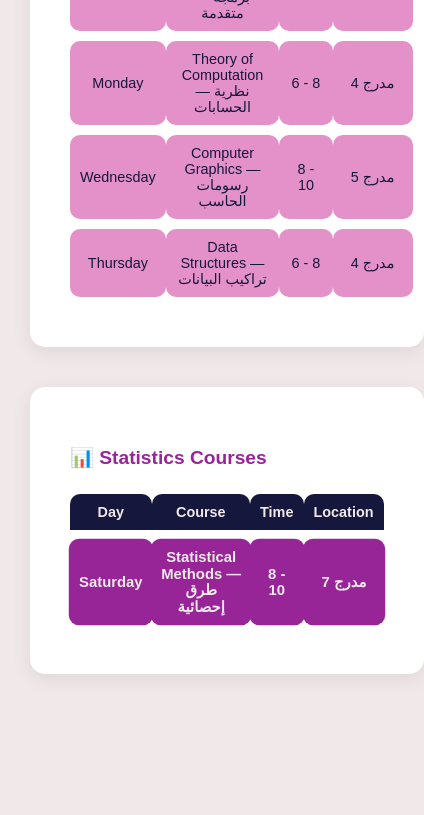
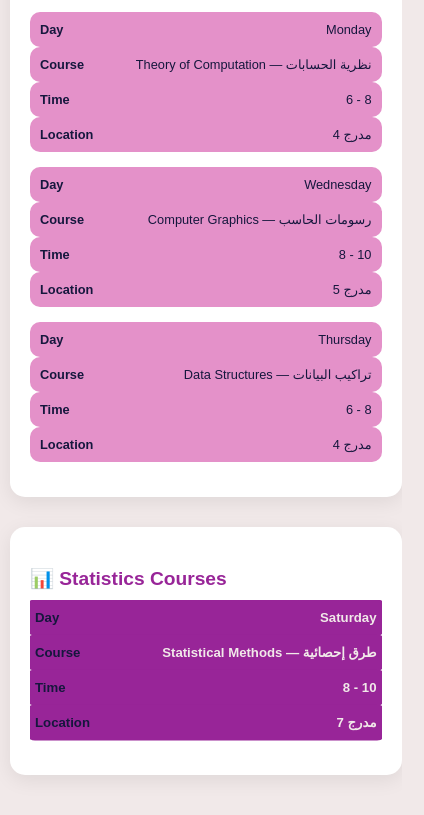
Before and after one commit to HannahElsayed/TImeTable, a plain HTML site: page index.html in a window 390 px wide. Shown: the part 446-1261 px from the top of the page, 424 px wide, since content can reach past the window. Before the commit the page ends 1190 px from the top, so only its background shows below. Drawn offline with Linux system fonts and the light colour scheme.

Commit message:
Update index.html

```diff
--- a/index.html
+++ b/index.html
@@ -5,48 +5,69 @@
 <meta name="viewport" content="width=device-width, initial-scale=1.0">
 <title>Professional Timetable</title>
 <style>
+/* ------------------- Base Styles ------------------- */
 body {
   font-family: 'Kosugi Maru', sans-serif;
   background-color: #F1E9E9;
   margin: 0;
-  padding: 30px;
+  padding: 20px;
   color: #15173D;
 }
+
 h2 {
   text-align: center;
-  font-size: 2.5rem;
-  margin-bottom: 30px;
+  font-size: 2rem;
+  margin-bottom: 20px;
   color: #15173D;
 }
+
+/* ------------------- Department Card ------------------- */
 .department {
   width: 800px;
   max-width: 95%;
-  margin: 0 auto 40px;
-  padding: 40px;
+  margin: 0 auto 30px;
+  padding: 20px;
   background-color: #fff;
   border-radius: 15px;
   box-shadow: 0 5px 20px rgba(0,0,0,0.08);
+  transition: transform 0.3s ease;
 }
+
+.department:hover {
+  transform: translateY(-3px);
+}
+
 .department h3 {
-  font-size: 1.6rem;
+  font-size: 1.4rem;
   color: #982598;
   margin-bottom: 15px;
 }
+
+/* ------------------- Table Styles ------------------- */
+.table-wrapper {
+  overflow-x: auto;
+}
+
 table {
   width: 100%;
   border-collapse: separate;
-  border-spacing: 0 10px;
+  border-spacing: 0 8px;
+  min-width: 500px; /* ensures horizontal scroll if needed */
 }
+
 th, td {
-  padding: 15px;
+  padding: 12px 10px;
   text-align: center;
+  white-space: nowrap; /* prevents wrapping */
 }
+
 th {
   background-color: #15173D;
   color: #F1E9E9;
-  font-size: 1.1rem;
+  font-size: 1rem;
   border-radius: 10px 10px 0 0;
 }
+
 td {
   background-color: #E491C9;
   border-radius: 10px;
@@ -54,28 +75,67 @@ td {
   font-weight: 500;
   transition: all 0.3s ease;
 }
+
 tr:hover td {
   background-color: #982598;
   color: #F1E9E9;
   transform: scale(1.02);
   cursor: pointer;
 }
+
 .today td {
   background-color: #982598 !important;
   color: #F1E9E9 !important;
   font-weight: bold;
   transform: scale(1.03);
 }
+
+/* ------------------- Mobile Adjustments ------------------- */
 @media (max-width: 600px) {
-  th, td {
+  body {
     padding: 10px;
-    font-size: 0.9rem;
   }
   h2 {
-    font-size: 2rem;
+    font-size: 1.6rem;
+    margin-bottom: 15px;
   }
   .department h3 {
     font-size: 1.2rem;
+    margin-bottom: 10px;
+  }
+  th, td {
+    padding: 8px 6px;
+    font-size: 0.8rem;
+  }
+  table {
+    min-width: 100%; /* table scrolls if too wide */
+  }
+}
+
+/* ------------------- Extra Small Screens (<400px) ------------------- */
+@media (max-width: 400px) {
+  table, thead, tbody, th, td, tr {
+    display: block;
+  }
+  thead tr {
+    display: none;
+  }
+  tr {
+    margin-bottom: 15px;
+  }
+  td {
+    background-color: #E491C9;
+    border-radius: 10px;
+    display: flex;
+    justify-content: space-between;
+    padding: 10px;
+  }
+  td::before {
+    content: attr(data-label);
+    font-weight: bold;
+    color: #15173D;
+    flex: 1;
+    text-align: left;
   }
 }
 </style>
@@ -84,8 +144,10 @@ tr:hover td {
 
 <h2>📅 My Professional Timetable</h2>
 
+<!-- Computer Courses -->
 <div class="department" id="cs">
   <h3>🖥️ Computer Courses</h3>
+  <div class="table-wrapper">
     <table>
       <thead>
         <tr>
@@ -96,17 +158,45 @@ tr:hover td {
         </tr>
       </thead>
       <tbody>
-      <tr data-day="Saturday"><td>Saturday</td><td>System Programming — برمجة نظم</td><td>3 - 5</td><td>مدرج 5</td></tr>
-      <tr data-day="Sunday"><td>Sunday</td><td>Advanced Programming — برمجة متقدمة</td><td>6 - 8</td><td>مدرج 5</td></tr>
-      <tr data-day="Monday"><td>Monday</td><td>Theory of Computation — نظرية الحسابات</td><td>6 - 8</td><td>مدرج 4</td></tr>
-      <tr data-day="Wednesday"><td>Wednesday</td><td>Computer Graphics — رسومات الحاسب</td><td>8 - 10</td><td>مدرج 5</td></tr>
-      <tr data-day="Thursday"><td>Thursday</td><td>Data Structures — تراكيب البيانات</td><td>6 - 8</td><td>مدرج 4</td></tr>
+        <tr data-day="Saturday">
+          <td data-label="Day">Saturday</td>
+          <td data-label="Course">System Programming — برمجة نظم</td>
+          <td data-label="Time">3 - 5</td>
+          <td data-label="Location">مدرج 5</td>
+        </tr>
+        <tr data-day="Sunday">
+          <td data-label="Day">Sunday</td>
+          <td data-label="Course">Advanced Programming — برمجة متقدمة</td>
+          <td data-label="Time">6 - 8</td>
+          <td data-label="Location">مدرج 5</td>
+        </tr>
+        <tr data-day="Monday">
+          <td data-label="Day">Monday</td>
+          <td data-label="Course">Theory of Computation — نظرية الحسابات</td>
+          <td data-label="Time">6 - 8</td>
+          <td data-label="Location">مدرج 4</td>
+        </tr>
+        <tr data-day="Wednesday">
+          <td data-label="Day">Wednesday</td>
+          <td data-label="Course">Computer Graphics — رسومات الحاسب</td>
+          <td data-label="Time">8 - 10</td>
+          <td data-label="Location">مدرج 5</td>
+        </tr>
+        <tr data-day="Thursday">
+          <td data-label="Day">Thursday</td>
+          <td data-label="Course">Data Structures — تراكيب البيانات</td>
+          <td data-label="Time">6 - 8</td>
+          <td data-label="Location">مدرج 4</td>
+        </tr>
       </tbody>
     </table>
   </div>
+</div>
 
+<!-- Statistics Courses -->
 <div class="department" id="stats">
   <h3>📊 Statistics Courses</h3>
+  <div class="table-wrapper">
     <table>
       <thead>
         <tr>
@@ -117,14 +207,22 @@ tr:hover td {
         </tr>
       </thead>
       <tbody>
-      <tr data-day="Saturday"><td>Saturday</td><td>Statistical Methods — طرق إحصائية</td><td>8 - 10</td><td>مدرج 7</td></tr>
+        <tr data-day="Saturday">
+          <td data-label="Day">Saturday</td>
+          <td data-label="Course">Statistical Methods — طرق إحصائية</td>
+          <td data-label="Time">8 - 10</td>
+          <td data-label="Location">مدرج 7</td>
+        </tr>
       </tbody>
     </table>
   </div>
+</div>
 
 <script>
+// Highlight today's rows
 const days = ["Sunday","Monday","Tuesday","Wednesday","Thursday","Friday","Saturday"];
 const todayName = days[new Date().getDay()];
+
 document.querySelectorAll("tbody tr").forEach(row => {
   if(row.dataset.day === todayName){
     row.classList.add("today");
```
Lines whose indentation alone changed are shown as unchanged.
